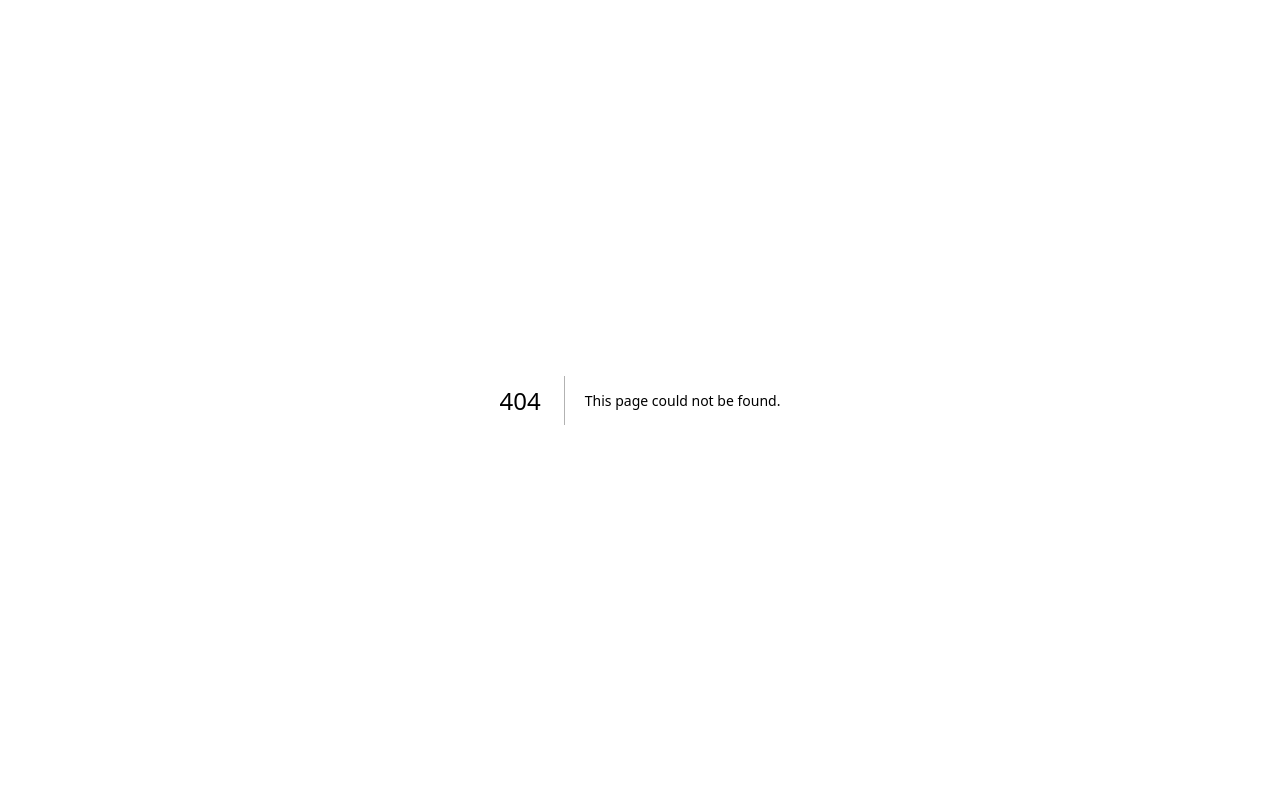
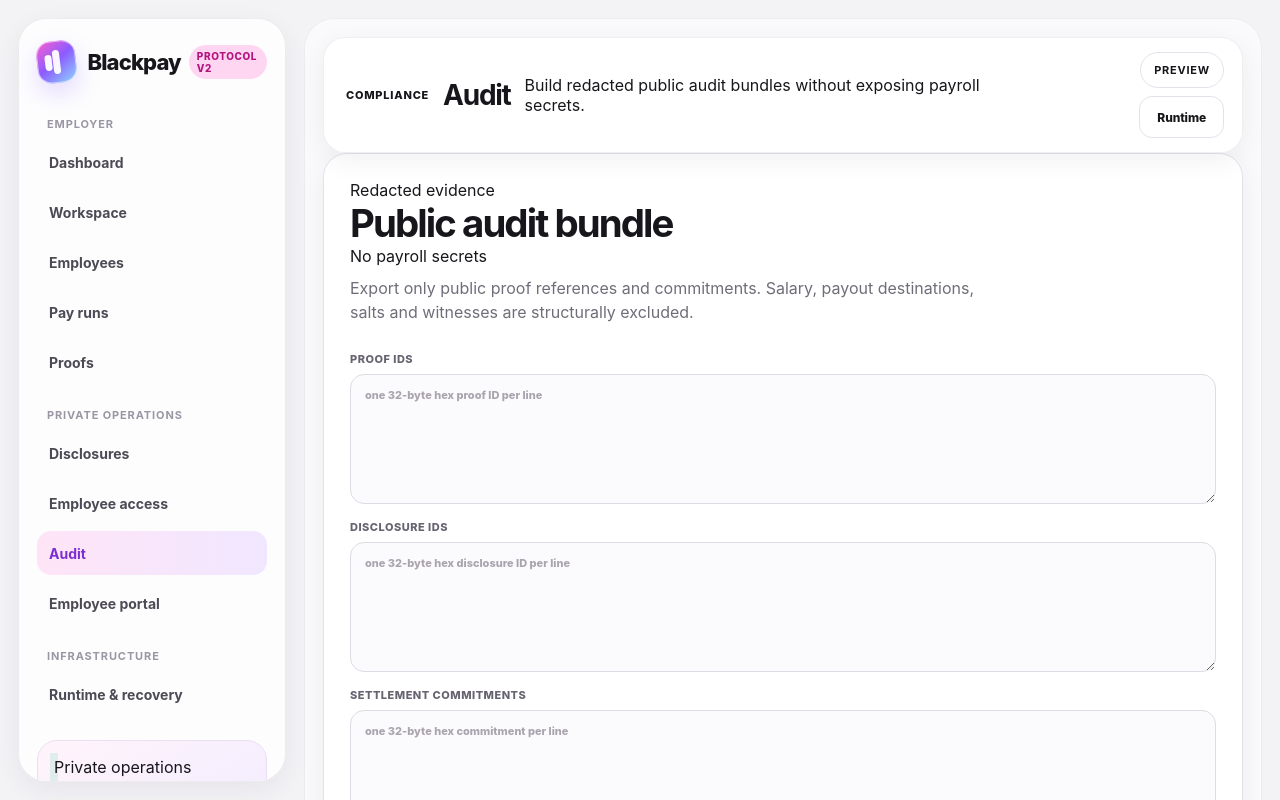
Before and after one commit to mushee-io/Blackpay, a Next.js app: page /audit in a window 1280 px wide. Before the commit this address had no page. Shown: the top 800 px of the page. Built offline with nearby package versions, Linux system fonts and the light colour scheme; no server answers.

Commit message:
feat(routes): add audit workspace

```diff
--- /dev/null
+++ b/src/app/audit/page.tsx
@@ -0,0 +1,5 @@
+import { Milestones712ClientOnly } from "@/components/Milestones712ClientOnly";
+
+export default function AuditPage() {
+  return <Milestones712ClientOnly section="audit" />;
+}
```
